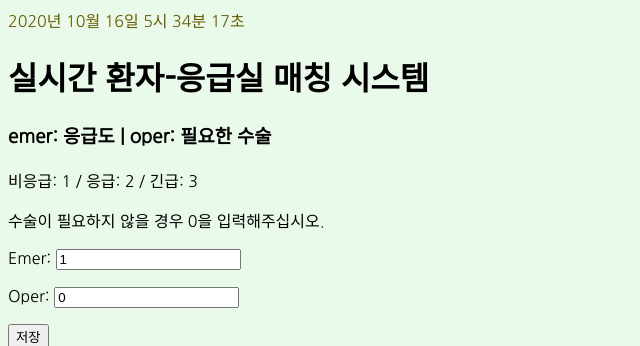
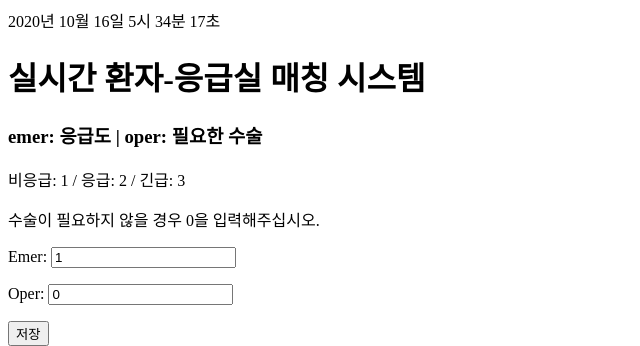
Before and after one commit to team-119/web, a Django app: page / in a window 1280 px wide. Shown: the top 346 px of the page, without its empty margins (0-640 px from the left). Run offline with Django 3.2, Linux system fonts and the light colour scheme.

Commit message:
db에 폼 형식으로 첨 했던 것처럼 ~

```diff
--- a/emerapp/templates/emerapp/response.html
+++ b/emerapp/templates/emerapp/response.html
@@ -4,11 +4,6 @@
 <meta charset=”UTF-8”>
 	<title> EMERGENCY SERVICE </title>
 	<link href="https://fonts.googleapis.com/css?family=Nanum+Gothic&display=swap" rel="stylesheet">
-	<style>
-	body {background-color: #EAFAEA; font-family: 'Nanum Gothic', sans-serif;} <!--배경-->
-	h1 {font-weight: bold; text-indent: 25px;}
-	span {color: #665C00}
-	</style>
 	<script type="text/javascript">
 		function printTime() {
 			var clock = document.getElementById("clock");
@@ -43,9 +38,9 @@
     <form method="POST">
             {% csrf_token %}
             {{ form.as_p }}
-        <input type="submit" value="저장" onclick="location.href='results'"
+        <input type="submit" value="저장">
     </form>
- </ p>
+ </p>
  <br>
     <iframe src="https://www.google.com/maps/embed?pb=!1m18!1m12!1m3!1d50487.18173960257!2d127.02779477708398!3d37.73261267712708!2m3!1f0!2f0!3f0!3m2!1i1024!2i768!4f13.1!3m3!1m2!1s0x357cc70e2e6f8c4d%3A0xe147f896f2f59cac!2z6rK96riw64-EIOydmOygleu2gOyLnA!5e0!3m2!1sko!2skr!4v1576480768007!5m2!1sko!2skr" width="600" height="450" frameborder="0" style="border:0;" allowfullscreen=""></iframe>
 
--- a/emerapp/views.py
+++ b/emerapp/views.py
@@ -12,7 +12,7 @@ def response(request):
         if form.is_valid():
             haha = form.save()
             print(haha)
-            return redirect('results.html')
+            return redirect('/results')
     else:
         form = PatientForm()
     return render(request, 'emerapp/response.html', {'form': form})
```
Also changed, not shown: db.sqlite3.
